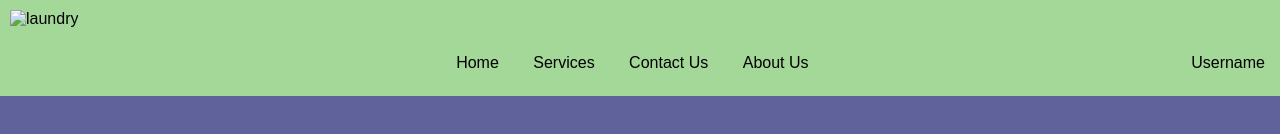
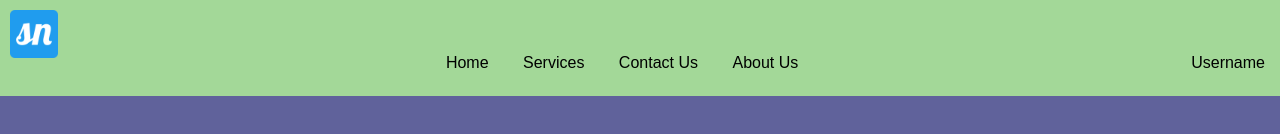
Before and after one commit to nagayyanavarvishwanath-web/vishwanathsn_task7, a plain HTML site: page index.html in a window 1280 px wide. Shown: the top 134 px of the page. Drawn offline with Linux system fonts and the light colour scheme.

Commit message:
Update index.html

```diff
--- a/index.html
+++ b/index.html
@@ -3,14 +3,14 @@
 <head>
     <meta charset="UTF-8">
     <meta name="viewport" content="width=device-width, initial-scale=1.0">
-    <title>primum </title>
+    <title>premium_laundary_wallah< </title>
     <link rel="stylesheet" href="index.css">
-    <link rel="icon" href="images/favicon.ico" type="image/x-icon">
+    <link rel="icon" href="favicon.ico" type="image/x-icon">
 </head>
 <body>
     <nav>
         <div class="nav-container"></div>
-           <img class="logo" src="images/favicon.ico" alt="laundry" >
+           <img class="logo" src="favicon.ico" alt="laundry" >
            <ul>
               <li><a href="#">Home</a></li>
               <li><a href="#">Services</a></li>
```
